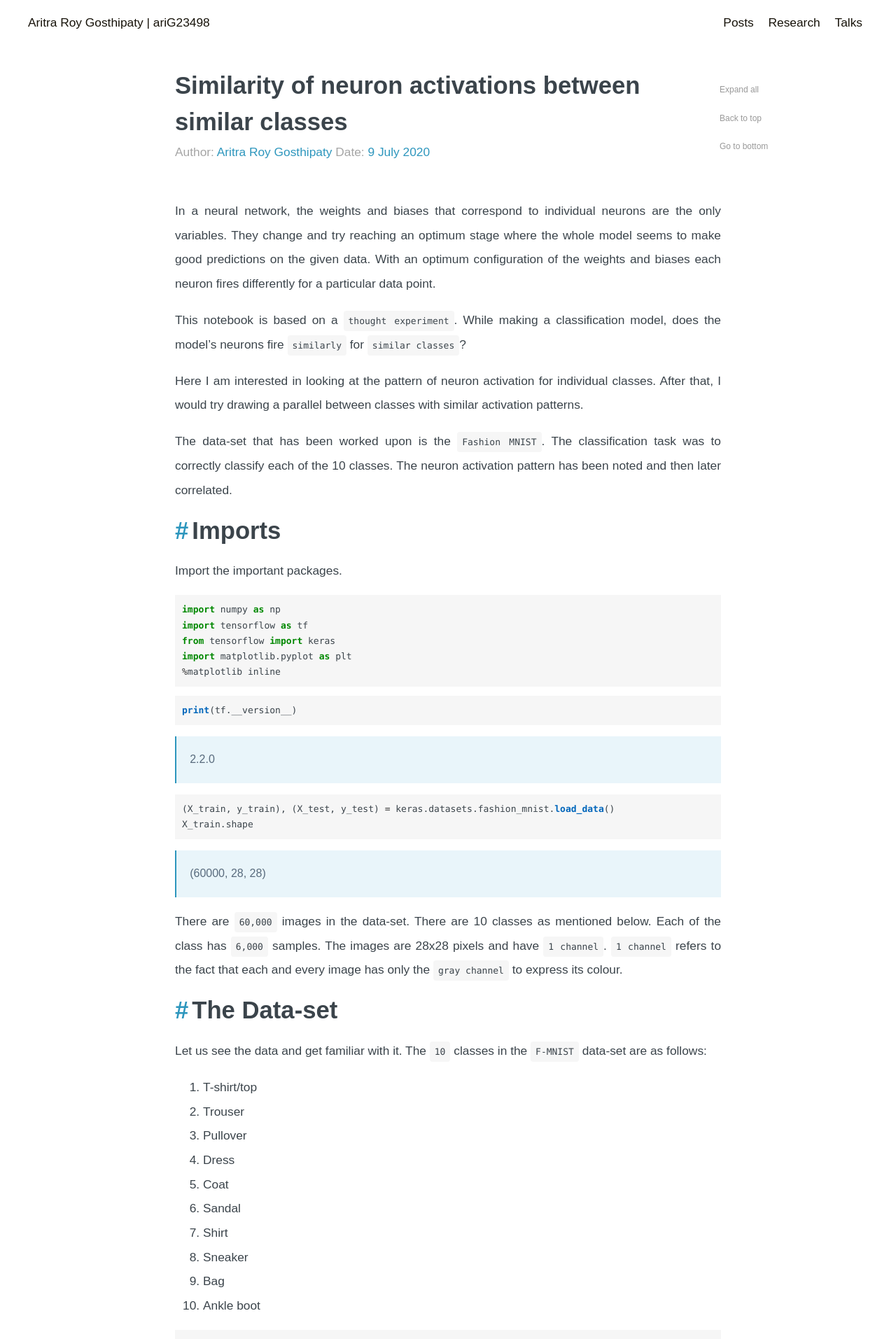
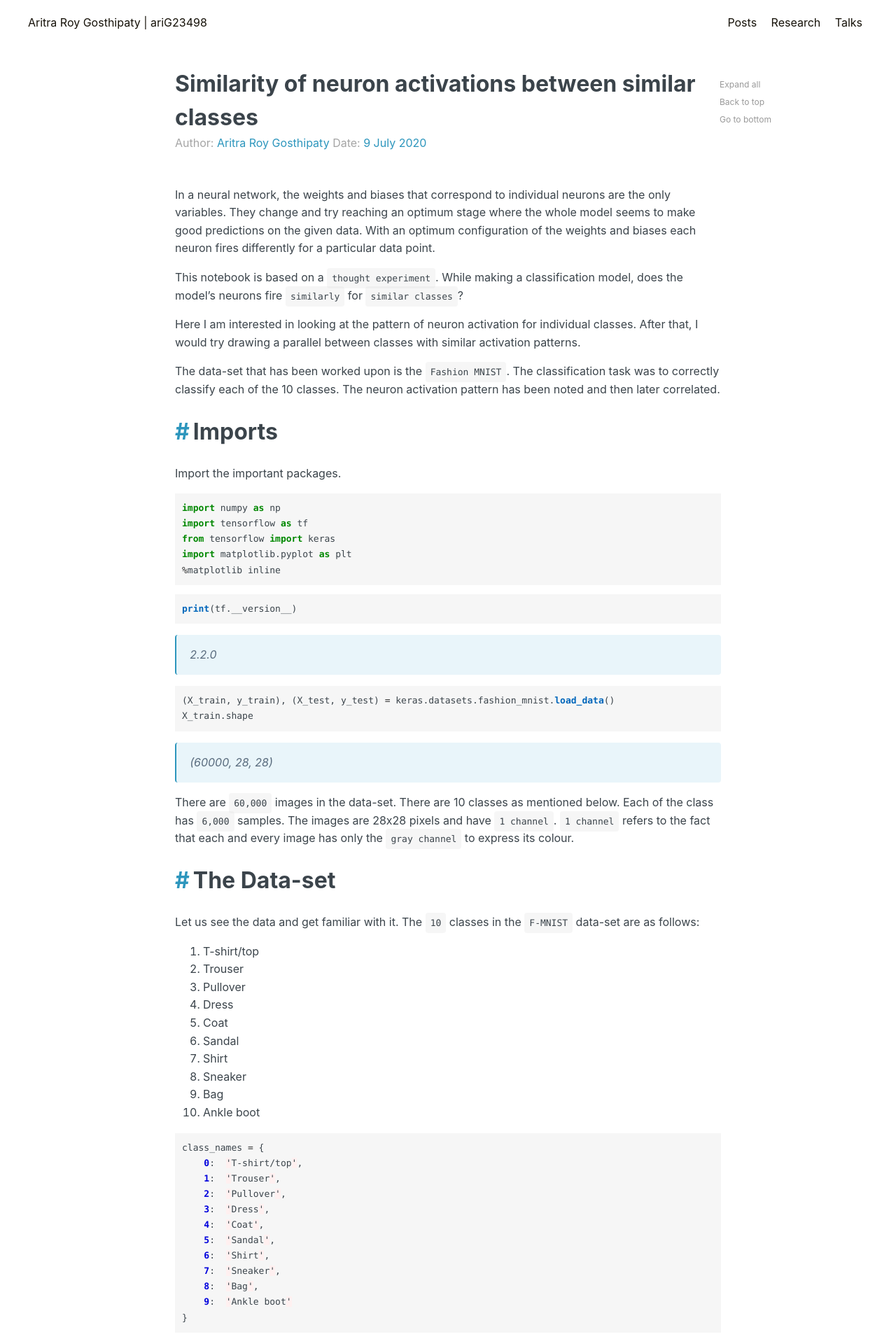
Before and after one commit to ariG23498/ariG23498.github.io, a Jekyll site: the page built from _posts/2020-07-09-Similarity-of-neuron-activations-between-similar-classes.md, in a window 1280 px wide. Shown: the top 1913 px of the page at 70% size. Built offline with Jekyll 4.4.1, drawn with Linux system fonts in a browser that asks for light colours.

Commit message:
feat: add blog workflow tools and improve CSS typography
Easy Blog Writing:
- Add bin/new-post.sh script for quick post generation
- Create _drafts/ directory with workflow documentation
- Auto-generate posts with pre-filled front matter and templates

Better Rendering & Typography:
- Add CSS custom properties for easier theming
- Fix line-height from 2em to 1.6 for better readability
- Increase base font-size from 13pt to 16px (modern standard)
- Remove text-align: justify, use left-aligned text
- Add max-width: 800px to post-content for optimal reading
- Use system font stack for better performance

Image Optimization:
- Add responsive image styling with max-width: 100%
- Add border-radius and box-shadow for visual polish
- Center images with proper spacing
- Add figure and figcaption support

Additional Improvements:
- Enhanced blockquote styling with background and borders
- Replace all hardcoded colors with CSS variables
- Improve maintainability with :root custom properties

Developer Experience:
- Post generation: bash bin/new-post.sh "Title"
- Draft workflow: write in _drafts/, preview with --drafts flag
- Better visual consistency across the site

Co-Authored-By: Claude Sonnet 4.5 <noreply@anthropic.com>

```diff
--- a/assets/css/style.css
+++ b/assets/css/style.css
@@ -221,12 +221,28 @@ html::-webkit-scrollbar-thumb:hover {
     background-color: #ddd;
 }
 
+/* CSS Custom Properties for easier theming and maintenance */
+:root {
+    --primary-color: #2d96bd;
+    --hover-color: #ef3982;
+    --text-color: #3b444b;
+    --bg-color: #fff;
+    --link-color: #161209;
+    --font-family: -apple-system, BlinkMacSystemFont, 'Segoe UI', Roboto, Oxygen, Ubuntu, Cantarell, sans-serif;
+    --font-size-base: 16px;
+    --line-height-base: 1.6;
+    --max-content-width: 800px;
+    --border-radius: 8px;
+    --box-shadow: 0 2px 8px rgba(0, 0, 0, 0.1);
+}
+
 body {
-    font-size: 13pt;
+    font-size: var(--font-size-base);
     font-weight: normal;
-    line-height: 2em;
-    background-color: #fff;
-    color: #3b444b;
+    line-height: var(--line-height-base);
+    background-color: var(--bg-color);
+    color: var(--text-color);
+    font-family: var(--font-family);
     transition: color 0.2s ease, border-color 0.2s ease, background 0.2s ease, opacity 0.2s ease;
 }
 
@@ -647,7 +663,7 @@ header label {
 }
 
 .archive-item-link:hover {
-    color: #2d96bd;
+    color: var(--primary-color);
     background-color: transparent;
 }
 
@@ -704,7 +720,7 @@ header label {
 .tag-cloud-tags a:active,
 .tag-cloud-tags a:focus,
 .tag-cloud-tags a:hover {
-    color: #2d96bd;
+    color: var(--primary-color);
     transform: scale(1.1);
 }
 
@@ -741,16 +757,18 @@ header label {
 }
 
 .post-wrap .post-meta a {
-    color: #2d96bd;
+    color: var(--primary-color);
 }
 
 .post-wrap .post-meta a:hover {
-    color: #ef3982;
+    color: var(--hover-color);
 }
 
 .post-content {
     padding-top: 2rem;
-    text-align: justify;
+    text-align: left;
+    max-width: var(--max-content-width);
+    margin: 0 auto;
 }
 
 .post-content h2,
@@ -765,34 +783,75 @@ header label {
 .post-content h1::before {
     content: "#";
     margin-right: 5px;
-    color: #2d96bd;
+    color: var(--primary-color);
 }
 
 .post-content h2::before {
     content: "#";
     margin-right: 5px;
-    color: #2d96bd;
+    color: var(--primary-color);
 }
 
 .post-content h3::before {
     content: "|";
     margin-right: 5px;
-    color: #2d96bd;
+    color: var(--primary-color);
 }
 
 .post-content h4::before {
     content: "*";
     margin-right: 5px;
-    color: #2d96bd;
+    color: var(--primary-color);
 }
 
 .post-content a {
-    color: #2d96bd;
+    color: var(--primary-color);
     font-weight: bold;
 }
 
 .post-content a:hover {
-    color: #ef3982;
+    color: var(--hover-color);
+}
+
+/* Image optimization and responsive styling */
+.post-content img {
+    max-width: 100%;
+    height: auto;
+    border-radius: var(--border-radius);
+    box-shadow: var(--box-shadow);
+    margin: 1.5rem auto;
+    display: block;
+}
+
+.post-content figure {
+    margin: 1.5rem 0;
+}
+
+.post-content figure img {
+    margin-bottom: 0.5rem;
+}
+
+.post-content figcaption {
+    text-align: center;
+    font-style: italic;
+    color: #666;
+    font-size: 0.9rem;
+}
+
+/* Blockquote styling */
+.post-content blockquote {
+    border-left: 4px solid var(--primary-color);
+    padding-left: 1rem;
+    margin: 1.5rem 0;
+    font-style: italic;
+    color: #666;
+    background: #f9f9f9;
+    padding: 1rem 1rem 1rem 1.5rem;
+    border-radius: 4px;
+}
+
+.post-content blockquote p {
+    margin: 0.5rem 0;
 }
 
 .post-content code,
@@ -939,11 +998,11 @@ header label {
 }
 
 .post-copyright a {
-    color: #2d96bd;
+    color: var(--primary-color);
 }
 
 .post-copyright a:hover {
-    color: #ef3982;
+    color: var(--hover-color);
 }
 
 .post-copyright .copyright-item {
```
Also changed, not shown: _drafts/README.md (added), 1 other file.
